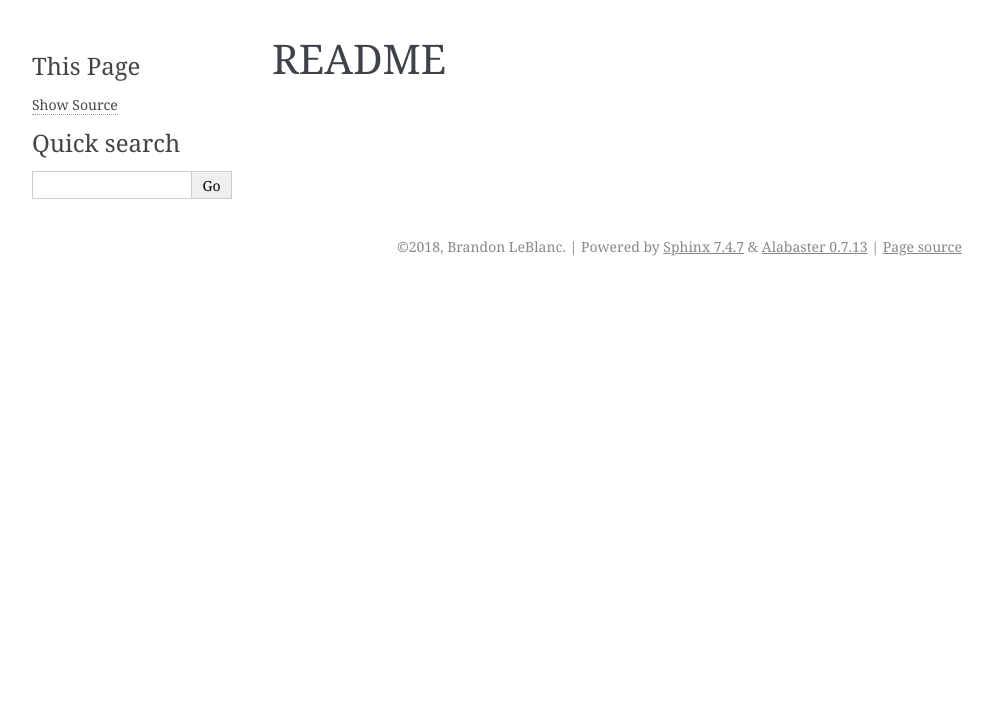
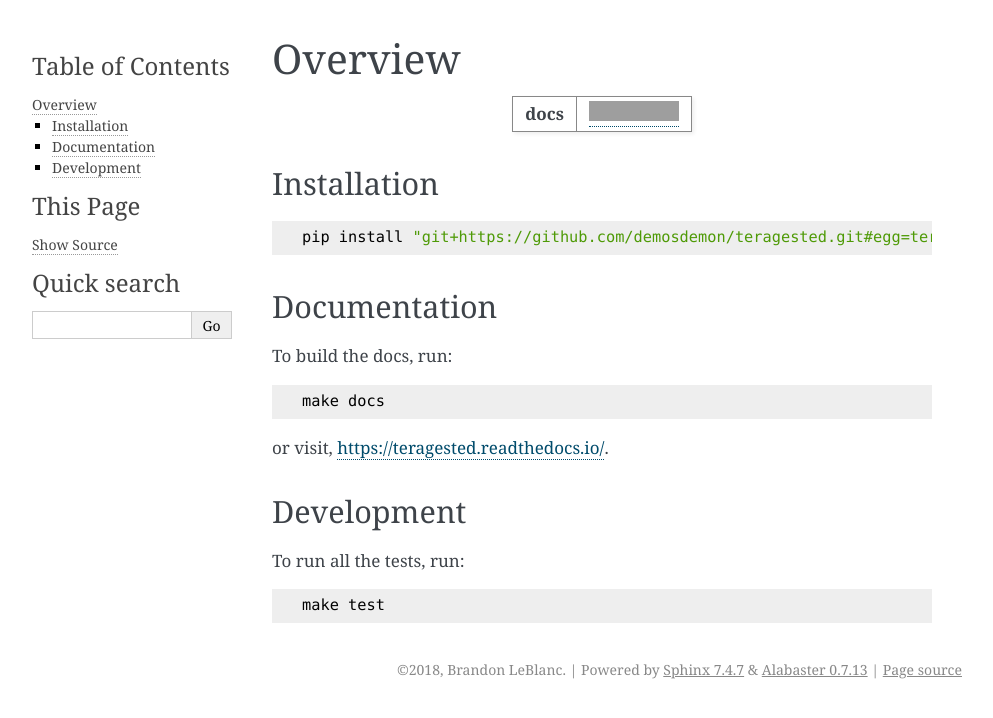
Before and after one commit to demosdemon/teragested, a Sphinx documentation site: the page built from docs/readme.rst, in a window 1280 px wide. Shown: the top 718 px of the page, without its empty margins (148-1141 px from the left). Built offline with Sphinx 7.4.7, drawn with Linux system fonts in a browser that asks for light colours; grey boxes are pictures that could not be loaded.

Commit message:
document so hard itll make your mamma proud

```diff
--- a/README.rst
+++ b/README.rst
@@ -1,3 +1,41 @@
-######
-README
-######
+========
+Overview
+========
+
+.. start-badges
+
+.. list-table::
+  :stub-columns: 1
+
+  * - docs
+    - |docs|
+
+.. |docs|
+  image:: https://readthedocs.org/projects/teragested/badge/?version=latest
+  :target: https://teragested.readthedocs.io/en/latest/?badge=latest
+  :alt: Documentation Status
+
+.. end-badges
+
+Installation
+============
+
+::
+
+  pip install "git+https://github.com/demosdemon/teragested.git#egg=teragested"
+
+Documentation
+=============
+
+To build the docs, run::
+
+  make docs
+
+or visit, https://teragested.readthedocs.io/.
+
+Development
+===========
+
+To run all the tests, run::
+
+  make test
--- /dev/null
+++ b/docs/authors.rst
@@ -0,0 +1,6 @@
+.. The AUTHORS file is generated by pbr when executing `setup.py install`
+
+Authors
+=======
+
+.. include:: ../AUTHORS
--- /dev/null
+++ b/docs/changelog.rst
@@ -0,0 +1,3 @@
+.. The ChangeLog file is generated by pbr when executing `setup.py install`
+
+.. include:: ../ChangeLog
--- a/docs/conf.py
+++ b/docs/conf.py
@@ -23,11 +23,6 @@ project = "teragested"
 copyright = "2018, Brandon LeBlanc"
 author = "Brandon LeBlanc"
 
-# The short X.Y version
-version = "0.0.1"
-# The full version, including alpha/beta/rc tags
-release = "0.0.1-dev"
-
 
 # -- General configuration ---------------------------------------------------
 
@@ -39,12 +34,23 @@ release = "0.0.1-dev"
 # extensions coming with Sphinx (named 'sphinx.ext.*') or your custom
 # ones.
 extensions = [
+    "pbr.sphinxext",
     "sphinx.ext.autodoc",
+    "sphinx.ext.autosummary",
+    "sphinx.ext.coverage",
     "sphinx.ext.doctest",
+    "sphinx.ext.extlinks",
+    "sphinx.ext.ifconfig",
     "sphinx.ext.intersphinx",
+    "sphinx.ext.napoleon",
     "sphinx.ext.todo",
     "sphinx.ext.viewcode",
 ]
+
+extlinks = {
+    "issue": ("https://github.com/demosdemon/teragested/issues/%s", "#"),
+    "pr": ("https://github.com/demosdemon/teragested/pull/%s", "#"),
+}
 
 # Add any paths that contain templates here, relative to this directory.
 templates_path = ["_templates"]
@@ -85,7 +91,7 @@ html_theme = "alabaster"
 # further.  For a list of options available for each theme, see the
 # documentation.
 #
-# html_theme_options = {}
+html_theme_options = {"githuburl": "https://github.com/demosdemon/teragested/"}
 
 # Add any paths that contain custom static files (such as style sheets) here,
 # relative to this directory. They are copied after the builtin static files,
@@ -130,7 +136,13 @@ latex_elements = {
 # (source start file, target name, title,
 #  author, documentclass [howto, manual, or own class]).
 latex_documents = [
-    (master_doc, "teragested.tex", "teragested Documentation", "Brandon LeBlanc", "manual")
+    (
+        master_doc,
+        "teragested.tex",
+        "teragested Documentation",
+        "Brandon LeBlanc",
+        "manual",
+    )
 ]
 
 
--- a/docs/requirements.txt
+++ b/docs/requirements.txt
@@ -1,2 +1,3 @@
 -r ../requirements.txt
+pbr
 sphinx
```
Also changed, not shown: docs/index.rst (+6 -1 lines), docs/installation.rst (added, +38 -0 lines), docs/modules.rst (deleted, +0 -7 lines), docs/reference/index.rst (added, +7 -0 lines), docs/usage.rst (added, +16 -0 lines), docs/reference/teragested.rst (line endings or trailing spaces), 2 other files.
